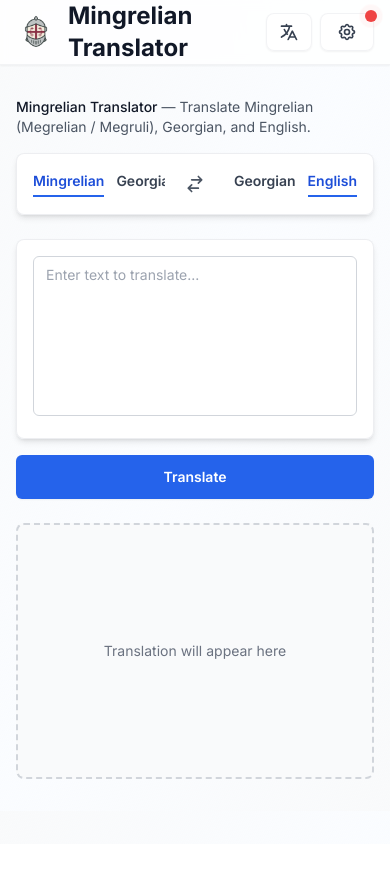
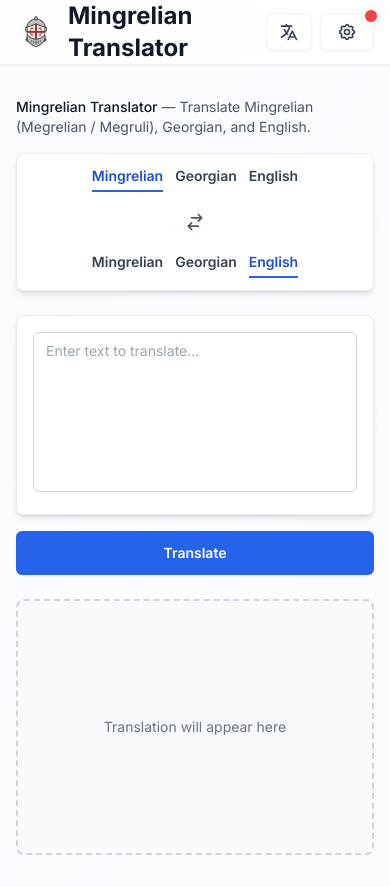
Before and after one commit to kkahadze/mkhedruli-megruli, a Next.js app: page / in a window 390 px wide. Before the commit the page ends 844 px from the top, so only its background shows below. Built offline with nearby package versions, Linux system fonts and the light colour scheme.

Commit message:
fix: language picker works on phones

```diff
--- a/app/page.tsx
+++ b/app/page.tsx
@@ -351,17 +351,17 @@ export default function Home() {
         </div>
 
         {/* Language Selector Bar */}
-        <div className="mb-6 flex items-center justify-center gap-3 rounded-lg border border-gray-200/70 bg-white/90 backdrop-blur-sm p-3 shadow-md">
+        <div className="mb-6 flex flex-col items-stretch justify-center gap-3 rounded-lg border border-gray-200/70 bg-white/90 backdrop-blur-sm p-3 shadow-md sm:flex-row sm:items-center">
           {/* Source language tabs */}
-          <div className="flex-1 overflow-x-auto">
-            <div className="flex items-center gap-3 whitespace-nowrap px-1">
+          <div className="w-full sm:flex-1">
+            <div className="flex flex-wrap items-center justify-center gap-3 px-1 sm:justify-start">
               {languageOptions.map((opt) => (
                 <button
                   key={`src-${opt.value}`}
                   type="button"
                   onClick={() => setSourceLanguageSafe(opt.value)}
                   className={[
-                    'pb-1 text-sm font-semibold transition-colors',
+                    'whitespace-nowrap pb-1 text-sm font-semibold transition-colors',
                     sourceLanguage === opt.value
                       ? 'text-blue-700 border-b-2 border-blue-600'
                       : 'text-gray-700 hover:text-gray-900 border-b-2 border-transparent',
@@ -399,7 +399,7 @@ export default function Home() {
                 setResult(null)
               }
             }}
-            className="rounded-full p-2 text-gray-600 hover:bg-gray-100 hover:text-blue-600 transition-colors"
+            className="self-center shrink-0 rounded-full p-2 text-gray-600 hover:bg-gray-100 hover:text-blue-600 transition-colors"
             title="Swap languages"
           >
             <svg className="w-5 h-5" fill="none" stroke="currentColor" viewBox="0 0 24 24">
@@ -408,15 +408,15 @@ export default function Home() {
           </button>
 
           {/* Target language tabs */}
-          <div className="flex-1 overflow-x-auto">
-            <div className="flex items-center justify-end gap-3 whitespace-nowrap px-1">
+          <div className="w-full sm:flex-1">
+            <div className="flex flex-wrap items-center justify-center gap-3 px-1 sm:justify-end">
               {languageOptions.map((opt) => (
                 <button
                   key={`tgt-${opt.value}`}
                   type="button"
                   onClick={() => setTargetLanguageSafe(opt.value)}
                   className={[
-                    'pb-1 text-sm font-semibold transition-colors',
+                    'whitespace-nowrap pb-1 text-sm font-semibold transition-colors',
                     targetLanguage === opt.value
                       ? 'text-blue-700 border-b-2 border-blue-600'
                       : 'text-gray-700 hover:text-gray-900 border-b-2 border-transparent',
```
